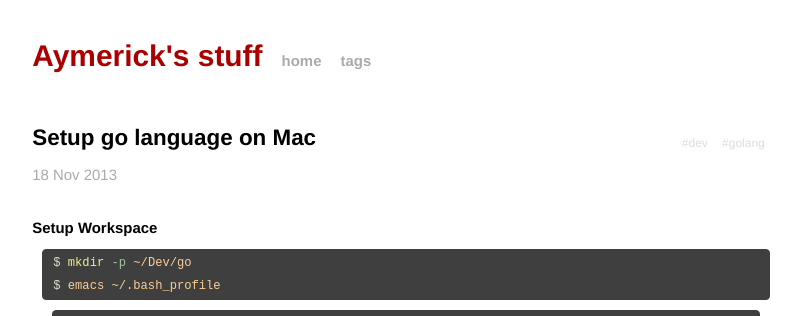
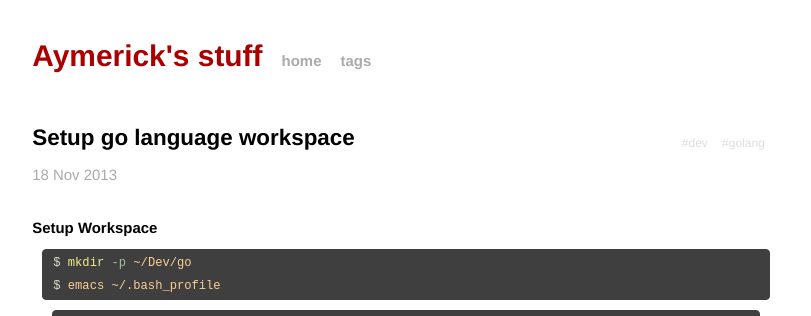
Before and after one commit to aymerick/aymerick.github.io, a Jekyll site: the page built from _posts/2013-11-18-setup_go_language_workspace.md, in a window 1280 px wide. Shown: the top 316 px of the page, without its empty margins (234-1045 px from the left). Built offline with Jekyll 4.4.1, drawn with Linux system fonts in a browser that asks for light colours; Markdown is read by kramdown in place of the engine named in the settings.

Commit message:
Fix post name

```diff
--- a/_posts/2013-11-18-setup_go_language_on_mac.md
+++ b/_posts/2013-11-18-setup_go_language_workspace.md
@@ -1,6 +1,6 @@
 ---
 layout: post
-title: Setup go language on Mac
+title: Setup go language workspace
 tags:
 - dev
 - golang
```
